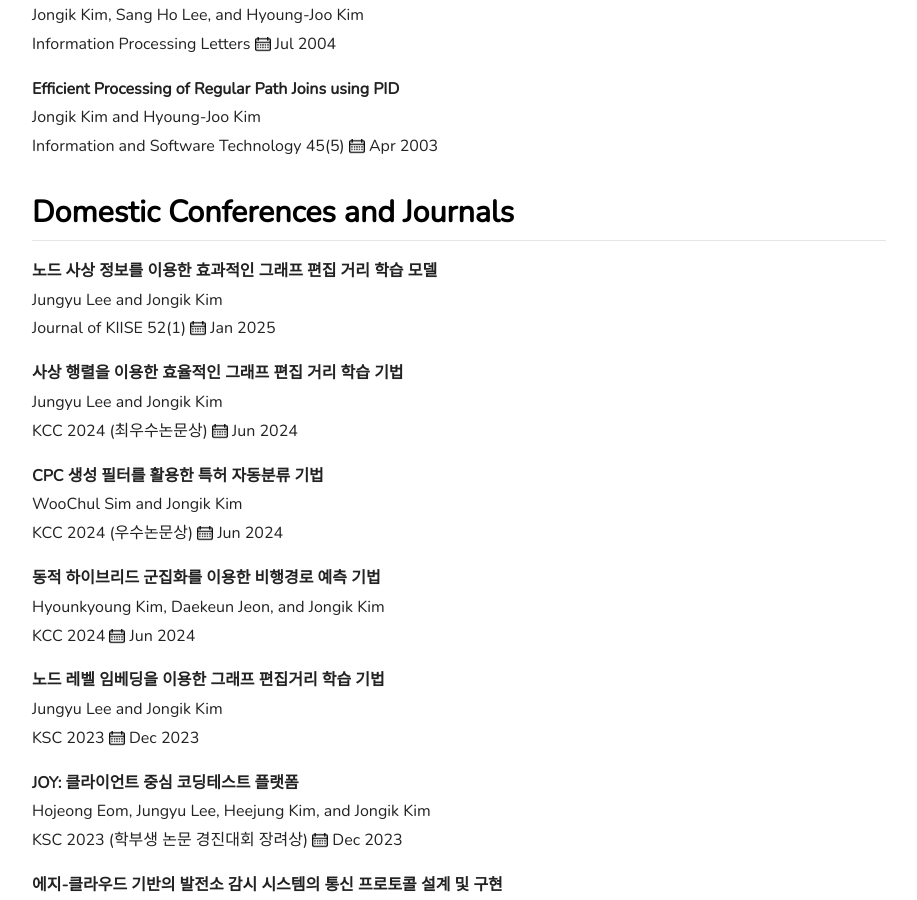
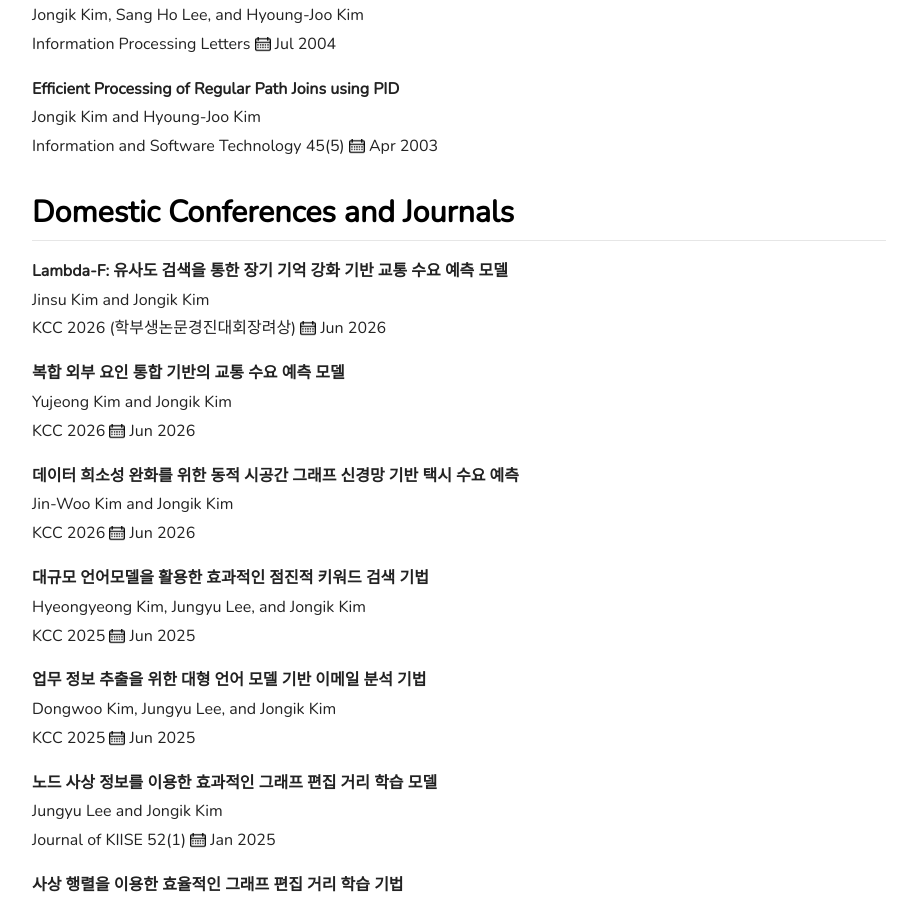
Before and after one commit to cnu-infolab/cnu-infolab.github.io, a Jekyll site: the page built from publications.md, in a window 1280 px wide and 900 px high, scrolled down 3328 px. Shown: the whole window, without its empty margins (181-1098 px from the left). Built offline with Jekyll 4.4.1, drawn with Linux system fonts in a browser that asks for light colours.

Commit message:
Update dpapers.yml

```diff
--- a/_data/dpapers.yml
+++ b/_data/dpapers.yml
@@ -1,3 +1,56 @@
+- year: 2026
+  month: Jun
+  note: "학부생논문경진대회장려상"
+  title: "Lambda-F: 유사도 검색을 통한 장기 기억 강화 기반 교통 수요 예측 모델"
+  authors:
+    - Jinsu Kim
+    - Jongik Kim
+  num_authors: 2
+  publisher:
+    venue: "KCC 2026"
+
+- year: 2026
+  month: Jun
+  title: "복합 외부 요인 통합 기반의 교통 수요 예측 모델"
+  authors:
+    - Yujeong Kim
+    - Jongik Kim
+  num_authors: 2
+  publisher:
+    venue: "KCC 2026"
+
+- year: 2026
+  month: Jun
+  title: "데이터 희소성 완화를 위한 동적 시공간 그래프 신경망 기반 택시 수요 예측"
+  authors:
+    - Jin-Woo Kim
+    - Jongik Kim
+  num_authors: 2
+  publisher:
+    venue: "KCC 2026"
+
+- year: 2025
+  month: Jun
+  title: "대규모 언어모델을 활용한 효과적인 점진적 키워드 검색 기법"
+  authors:
+    - Hyeongyeong Kim
+    - Jungyu Lee
+    - Jongik Kim
+  num_authors: 3
+  publisher:
+    venue: "KCC 2025"
+
+- year: 2025
+  month: Jun
+  title: "업무 정보 추출을 위한 대형 언어 모델 기반 이메일 분석 기법"
+  authors:
+    - Dongwoo Kim
+    - Jungyu Lee
+    - Jongik Kim
+  num_authors: 3
+  publisher:
+    venue: "KCC 2025"
+
 - year: 2025
   month: Jan
   title: "노드 사상 정보를 이용한 효과적인 그래프 편집 거리 학습 모델"
```
